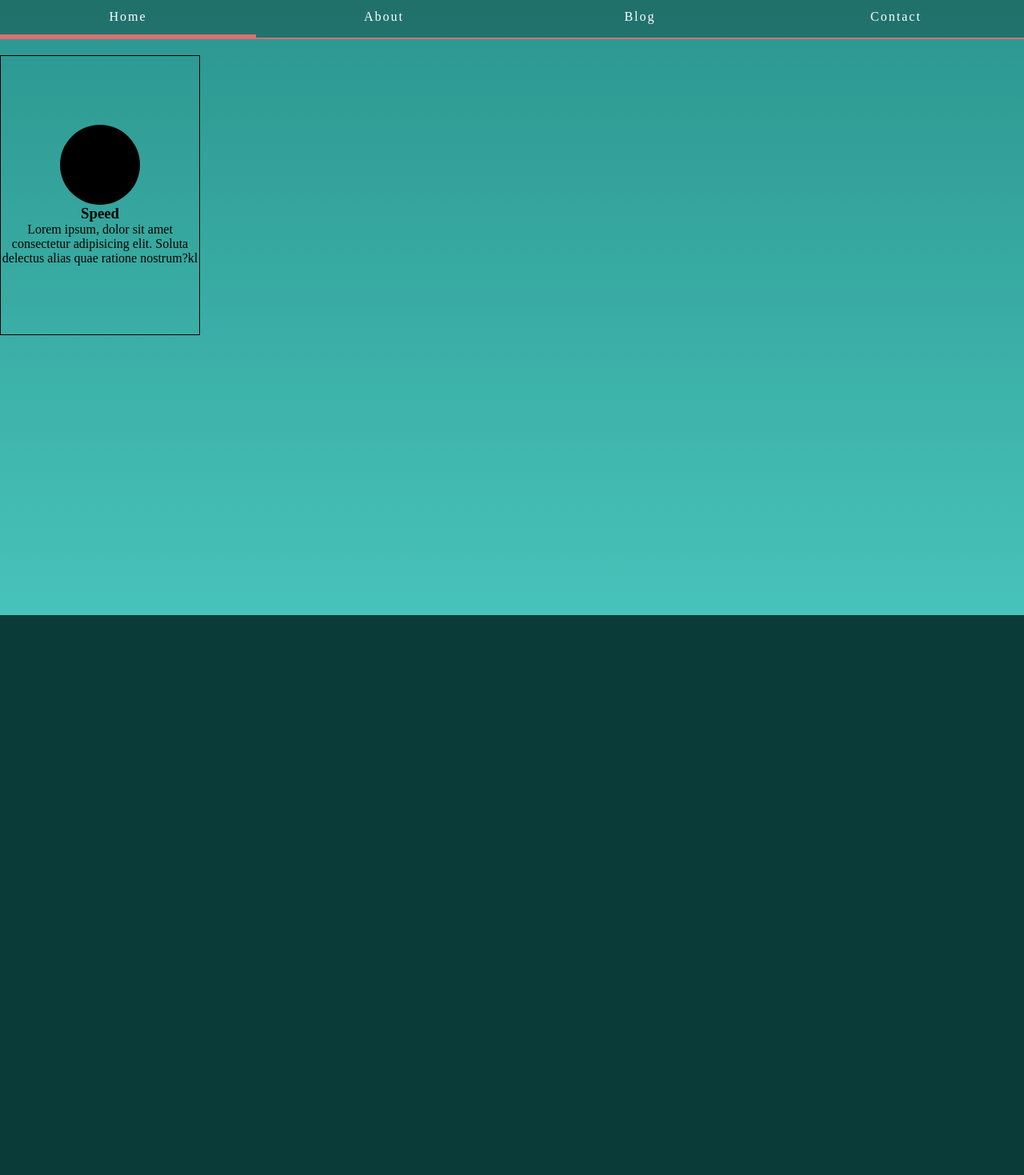
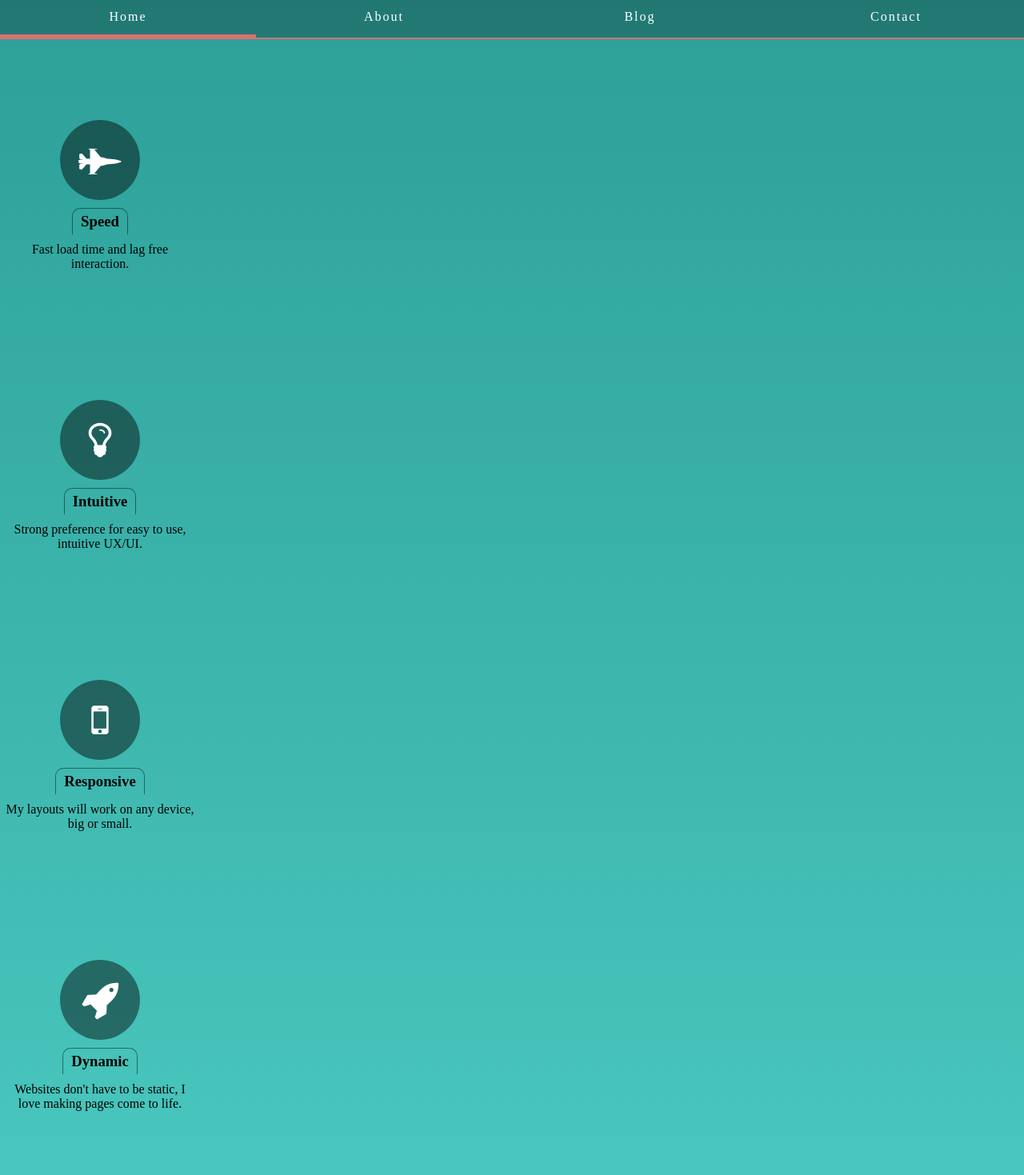
Before and after one commit to Ankit7991/Portfolio1, a PHP site: page / in a window 1280 px wide. Shown: the part 801-2270 px from the top of the page at 80% size. Before the commit the page ends 1570 px from the top, so only its background shows below. Run offline with PHP 8.4, Linux system fonts and the light colour scheme; some web fonts are replaced.

Commit message:
beautify

```diff
--- a/index.html
+++ b/index.html
@@ -1,5 +1,6 @@
 <!DOCTYPE html>
 <html lang="en">
+
 <head>
   <meta charset="UTF-8">
   <meta name="viewport" content="width=device-width, initial-scale=1.0">
@@ -10,6 +11,7 @@
 
   <link rel="stylesheet" href="https://cdnjs.cloudflare.com/ajax/libs/font-awesome/4.7.0/css/font-awesome.min.css">
 </head>
+
 <body>
   <div class="container">
 
@@ -34,22 +36,70 @@
           <li><a href="#CONTACT" class="navLink">Contact</a></li>
         </ul>
       </nav>
-      <section id="ABOUT">
-        <div class="card card-name-fast">
-          <div class="card-icon">
-            <i class="fa"></i>
+      <section class="about" id="ABOUT">
+
+        <div class="card-wrapper">
+
+          <div class="card card-name-fast">
+            <div class="card-icon">
+              <i class="fa fa-fighter-jet"></i>
+            </div>
+            <div class="card-title">
+              <h3>Speed</h3>
+            </div>
+            <div class="card-about">
+              <p>Fast load time and lag free interaction.</p>
+            </div>
           </div>
-          <div class="card-title">
-            <h3>Speed</h3>
+
+
+          <div class="card card-name-fast">
+            <div class="card-icon">
+              <i class="fa fa-lightbulb-o"></i>
+            </div>
+            <div class="card-title">
+              <h3>Intuitive</h3>
+            </div>
+            <div class="card-about">
+              <p>Strong preference for easy to use, intuitive UX/UI.</p>
+            </div>
           </div>
-          <div class="card-about">
-            <p>Lorem ipsum, dolor sit amet consectetur adipisicing elit. Soluta delectus alias quae ratione nostrum?kl</p>
+
+
+
+
+          <div class="card card-name-fast">
+            <div class="card-icon">
+              <i class="fa fa-mobile"></i>
+            </div>
+            <div class="card-title">
+              <h3>Responsive</h3>
+            </div>
+            <div class="card-about">
+              <p>My layouts will work on any device, big or small.</p>
+            </div>
+          </div>
+
+
+          <div class="card card-name-fast">
+            <div class="card-icon">
+              <i class="fa fa-rocket"></i>
+            </div>
+            <div class="card-title">
+              <h3>Dynamic</h3>
+            </div>
+            <div class="card-about">
+              <p>Websites don't have to be static, I love making pages come to life.
+              </p>
+            </div>
           </div>
         </div>
+
       </section>
     </main>
   </div>
 
   <script src="script/script.js"></script>
 </body>
+
 </html>
--- a/style/style.css
+++ b/style/style.css
@@ -21,8 +21,8 @@
 /* border colors */
 /* mixins */
 body {
-  background: -webkit-gradient(linear, left top, left bottom, from(#0a5e58), to(#4ecdc4));
-  background: linear-gradient(#0a5e58, #4ecdc4);
+  background: -webkit-gradient(linear, left top, left bottom, from(#1a857e), to(#4ecdc4));
+  background: linear-gradient(#1a857e, #4ecdc4);
   position: relative;
 }
 
@@ -33,8 +33,8 @@ body:after {
   left: 0;
   right: 0;
   bottom: 0;
-  background: -webkit-gradient(linear, left top, left bottom, from(#4ecdc4), to(#0a5e58));
-  background: linear-gradient(#4ecdc4, #0a5e58);
+  background: -webkit-gradient(linear, left top, left bottom, from(#4ecdc4), to(#1a857e));
+  background: linear-gradient(#4ecdc4, #1a857e);
   -webkit-animation: bodyBgTop 5s infinite;
           animation: bodyBgTop 5s infinite;
   opacity: 1;
@@ -247,7 +247,8 @@ main .sticky {
   }
 }
 
-main nav, main .nonSticky {
+main nav,
+main .nonSticky {
   margin-bottom: 20px;
   border-bottom: 2px solid #db7070;
   background: #0000003f;
@@ -256,21 +257,24 @@ main nav, main .nonSticky {
   letter-spacing: 2px;
 }
 
-main nav ul, main .nonSticky ul {
+main nav ul,
+main .nonSticky ul {
   display: -webkit-box;
   display: -ms-flexbox;
   display: flex;
   list-style-type: none;
 }
 
-main nav ul li, main .nonSticky ul li {
+main nav ul li,
+main .nonSticky ul li {
   -webkit-box-flex: 1;
       -ms-flex: 1;
           flex: 1;
   text-align: center;
 }
 
-main nav ul li a, main .nonSticky ul li a {
+main nav ul li a,
+main .nonSticky ul li a {
   display: block;
   padding: 13px;
   text-decoration: none;
@@ -282,44 +286,47 @@ main nav ul li a, main .nonSticky ul li a {
   transition: 0.4s;
 }
 
-main nav ul li:nth-child(1) a:hover, main .nonSticky ul li:nth-child(1) a:hover {
+main nav ul li:nth-child(1) a:hover,
+main .nonSticky ul li:nth-child(1) a:hover {
   border-bottom: 4px solid #db7070;
 }
 
-main nav ul li:nth-child(1) a.active, main .nonSticky ul li:nth-child(1) a.active {
+main nav ul li:nth-child(1) a.active,
+main .nonSticky ul li:nth-child(1) a.active {
   border-bottom: 4px solid #db7070;
 }
 
-main nav ul li:nth-child(2) a:hover, main .nonSticky ul li:nth-child(2) a:hover {
+main nav ul li:nth-child(2) a:hover,
+main .nonSticky ul li:nth-child(2) a:hover {
   border-bottom: 4px solid #43c943;
 }
 
-main nav ul li:nth-child(2) a.active, main .nonSticky ul li:nth-child(2) a.active {
+main nav ul li:nth-child(2) a.active,
+main .nonSticky ul li:nth-child(2) a.active {
   border-bottom: 4px solid #43c943;
 }
 
-main nav ul li:nth-child(3) a:hover, main .nonSticky ul li:nth-child(3) a:hover {
+main nav ul li:nth-child(3) a:hover,
+main .nonSticky ul li:nth-child(3) a:hover {
   border-bottom: 4px solid #c48e48;
 }
 
-main nav ul li:nth-child(3) a.active, main .nonSticky ul li:nth-child(3) a.active {
+main nav ul li:nth-child(3) a.active,
+main .nonSticky ul li:nth-child(3) a.active {
   border-bottom: 4px solid #c48e48;
 }
 
-main nav ul li:nth-child(4) a:hover, main .nonSticky ul li:nth-child(4) a:hover {
+main nav ul li:nth-child(4) a:hover,
+main .nonSticky ul li:nth-child(4) a:hover {
   border-bottom: 4px solid #e96de3;
 }
 
-main nav ul li:nth-child(4) a.active, main .nonSticky ul li:nth-child(4) a.active {
+main nav ul li:nth-child(4) a.active,
+main .nonSticky ul li:nth-child(4) a.active {
   border-bottom: 4px solid #e96de3;
 }
 
-main section {
-  height: 700px;
-}
-
-main section .card {
-  border: 1px solid black;
+main section.about .card {
   width: 250px;
   height: 350px;
   display: -webkit-box;
@@ -338,12 +345,46 @@ main section .card {
   text-align: center;
 }
 
-main section .card .card-icon {
+main section.about .card div {
+  margin: 5px;
+}
+
+main section.about .card .card-icon {
   width: 100px;
   height: 100px;
-  background: black;
+  background: #00000073;
   border-radius: 100%;
   position: relative;
+  display: -webkit-box;
+  display: -ms-flexbox;
+  display: flex;
+  -webkit-box-pack: center;
+      -ms-flex-pack: center;
+          justify-content: center;
+  -webkit-box-align: center;
+      -ms-flex-align: center;
+          align-items: center;
+}
+
+main section.about .card .card-icon .fa {
+  color: white;
+  font-size: 50px;
+  font-weight: lighter;
+}
+
+main section.about .card .card-title {
+  border: 1px solid #00000073;
+  padding: 5px 10px;
+  border-bottom: 0px;
+  position: relative;
+  border-radius: 10px 10px 0 0;
+}
+
+main section.about .card .card-title:after, main section.about .card .card-title:before {
+  content: "";
+  position: absolute;
+  right: 0;
+  bottom: 0;
 }
 
 .sticky-nav-wrapper {
--- a/style/style.scss
+++ b/style/style.scss
@@ -1,13 +1,15 @@
-*{
+* {
   box-sizing: border-box;
   // font-family: Verdana, Geneva, Tahoma, sans-serif;
   margin: 0;
   padding: 0;
-  &::selection{
+
+  &::selection {
     background: #ffffff27;
     // font-style: italic;
     font-family: Impact, Haettenschweiler, 'Arial Narrow Bold', sans-serif;
   }
+
   outline: none;
 }
 
@@ -29,36 +31,45 @@ $button-border-1: white;
 
 /* mixins */
 //center
-@mixin center{
+@mixin center {
   display: flex;
   justify-content: center;
   align-items: center;
 }
 
-$font1: 'Open Sans Condensed', sans-serif;
-$font2: 'Quicksand', sans-serif;
-$font3: 'PT Sans Narrow', sans-serif;
-$font4: 'Vibes', cursive;
-$font5: 'Dancing Script', cursive;
-$font6: 'Rajdhani', sans-serif;
-$font7: 'Cinzel', serif;
+$font1: 'Open Sans Condensed',
+sans-serif;
+$font2: 'Quicksand',
+sans-serif;
+$font3: 'PT Sans Narrow',
+sans-serif;
+$font4: 'Vibes',
+cursive;
+$font5: 'Dancing Script',
+cursive;
+$font6: 'Rajdhani',
+sans-serif;
+$font7: 'Cinzel',
+serif;
 
 
-body{
-  background: linear-gradient(#0a5e58, #4ecdc4);
+body {
+  background: linear-gradient(#1a857e, #4ecdc4);
   position: relative;
-  &:after{
+
+  &:after {
     content: "";
     position: absolute;
     top: 0;
     left: 0;
     right: 0;
     bottom: 0;
-    background: linear-gradient(#4ecdc4, #0a5e58);
+    background: linear-gradient(#4ecdc4, #1a857e);
     animation: bodyBgTop 5s infinite;
     opacity: 1;
+
     @keyframes bodyBgTop {
-      50%{
+      50% {
         opacity: 0;
       }
     }
@@ -68,9 +79,10 @@ body{
 //other
 
 
-.container{
+.container {
+
   // overflow: hidden;
-  section{
+  section {
     width: 100vw;
     max-width: 100%;
     position: relative;
@@ -79,14 +91,15 @@ body{
 }
 
 
-section.intro-wrapper{
+section.intro-wrapper {
   background-attachment: fixed;
   background: $bg-color-intro;
   @include center();
   flex-flow: column;
   position: relative;
   height: 100vh;
-  .intro{
+
+  .intro {
     width: 100%;
     @include center();
     position: relative;
@@ -99,19 +112,23 @@ section.intro-wrapper{
     font-weight: lighter;
     // font-size: 20px;
   }
-  .intro-video-bg{
-    @mixin hundered{
+
+  .intro-video-bg {
+    @mixin hundered {
       width: 100vw;
       height: 100vh;
       max-width: 100%;
     }
+
     @include hundered();
     position: absolute;
-    video{
+
+    video {
       @include hundered();
       object-fit: fill;
     }
-    .black-overlay{
+
+    .black-overlay {
       @include hundered();
       background: #0000007a;
       position: absolute;
@@ -119,14 +136,16 @@ section.intro-wrapper{
       left: 0;
     }
   }
-  #intro-typing{
+
+  #intro-typing {
     position: relative;
     display: inline-block;
     height: 1em;
     @include center();
     font-weight: lighter;
     color: $text-color-intro;
-    &:after{
+
+    &:after {
       content: "";
       position: absolute;
       right: 0;
@@ -136,18 +155,20 @@ section.intro-wrapper{
       border-radius: 100px;
       background: $text-color-intro;
       padding: 2px;
-      transform: translate(100%,-50%);
+      transform: translate(100%, -50%);
       animation: cursorBlink 0.7s infinite;
       visibility: visible;
+
       @keyframes cursorBlink {
-        50%{
+        50% {
           // border: 1px solid $bg-color-intro;
           background: $bg-color-intro;
         }
       }
     }
   }
-  button{
+
+  button {
     margin-top: 10vh;
     border: 3px solid $button-border-1;
     width: 300px;
@@ -161,7 +182,8 @@ section.intro-wrapper{
     position: relative;
     z-index: 10000;
     cursor: pointer;
-    &:after{
+
+    &:after {
       content: "xx";
       position: absolute;
       left: 0;
@@ -174,19 +196,22 @@ section.intro-wrapper{
       transform: translateY(-100%);
       transition: 0.4s;
     }
-    &:hover{
-      &:after{
+
+    &:hover {
+      &:after {
         transform: translateY(-80%);
       }
+
       // color: black;
     }
   }
 }
 
-main{
+main {
   position: relative;
   z-index: 1;
-  .sticky{
+
+  .sticky {
     position: fixed;
     z-index: 100000;
     top: 0;
@@ -196,26 +221,32 @@ main{
     transition: border 0.4s, background 0.4s, transform 0.3s;
     background: #00000091;
     animation: visible 0.5s forwards;
-    @keyframes visible{
-      100%{
+
+    @keyframes visible {
+      100% {
         transform: translate(0, 0);
       }
     }
   }
-  nav, .nonSticky{
+
+  nav,
+  .nonSticky {
     margin-bottom: 20px;
     border-bottom: 2px solid #db7070;
     // border-bottom: 0px solid transparent;
     background: #0000003f;
     transition: border 0.4s, background 0.4s, 0.3s;
     letter-spacing: 2px;
-    ul{
+
+    ul {
       display: flex;
       list-style-type: none;
-      li{
+
+      li {
         flex: 1;
         text-align: center;
-        a{
+
+        a {
           display: block;
           padding: 13px;
           text-decoration: none;
@@ -225,71 +256,108 @@ main{
           border-bottom: 4px solid transparent;
           transition: 0.4s;
         }
-        &:nth-child(1){
-          a{
-            &:hover{
+
+        &:nth-child(1) {
+          a {
+            &:hover {
               border-bottom: 4px solid #db7070;
             }
           }
-          a.active{
+
+          a.active {
             border-bottom: 4px solid #db7070;
           }
         }
-        &:nth-child(2){
-          a{
-            &:hover{
+
+        &:nth-child(2) {
+          a {
+            &:hover {
               border-bottom: 4px solid #43c943;
             }
           }
-          a.active{
+
+          a.active {
             border-bottom: 4px solid #43c943;
           }
         }
-        &:nth-child(3){
-          a{
-            &:hover{
+
+        &:nth-child(3) {
+          a {
+            &:hover {
               border-bottom: 4px solid #c48e48;
             }
           }
-          a.active{
+
+          a.active {
             border-bottom: 4px solid #c48e48;
           }
         }
-        &:nth-child(4){
-          a{
-            &:hover{
+
+        &:nth-child(4) {
+          a {
+            &:hover {
               border-bottom: 4px solid #e96de3;
             }
           }
-          a.active{
+
+          a.active {
             border-bottom: 4px solid #e96de3;
           }
         }
       }
     }
   }
-  section{
-    // border: 1px solid red;
-    // padding-top: 4em;
-    height: 700px;
-    .card{
-      border: 1px solid black;
+
+  section.about {
+
+    .card {
       width: 250px;
       height: 350px;
       @include center();
       flex-flow: column;
       // justify-content: space-evenly;
       text-align: center;
-      .card-icon{
+
+      div {
+        margin: 5px;
+      }
+
+      .card-icon {
         width: 100px;
         height: 100px;
-        background: black;
+        background: #00000073;
         border-radius: 100%;
         position: relative;
+        @include center();
+
+        .fa {
+          color: white;
+          font-size: 50px;
+          font-weight: lighter;
+        }
+      }
+
+      .card-title {
+        border: 1px solid #00000073;
+        padding: 5px 10px;
+        border-bottom: 0px;
+        position: relative;
+        border-radius: 10px 10px 0 0;
+
+        &:after,
+        &:before {
+          content: "";
+          position: absolute;
+          right: 0;
+          bottom: 0;
+        }
+
+        &:after {}
       }
     }
   }
 }
-.sticky-nav-wrapper{
+
+.sticky-nav-wrapper {
   padding-top: 5em;
 }
```
Also changed, not shown: 1 other file.
